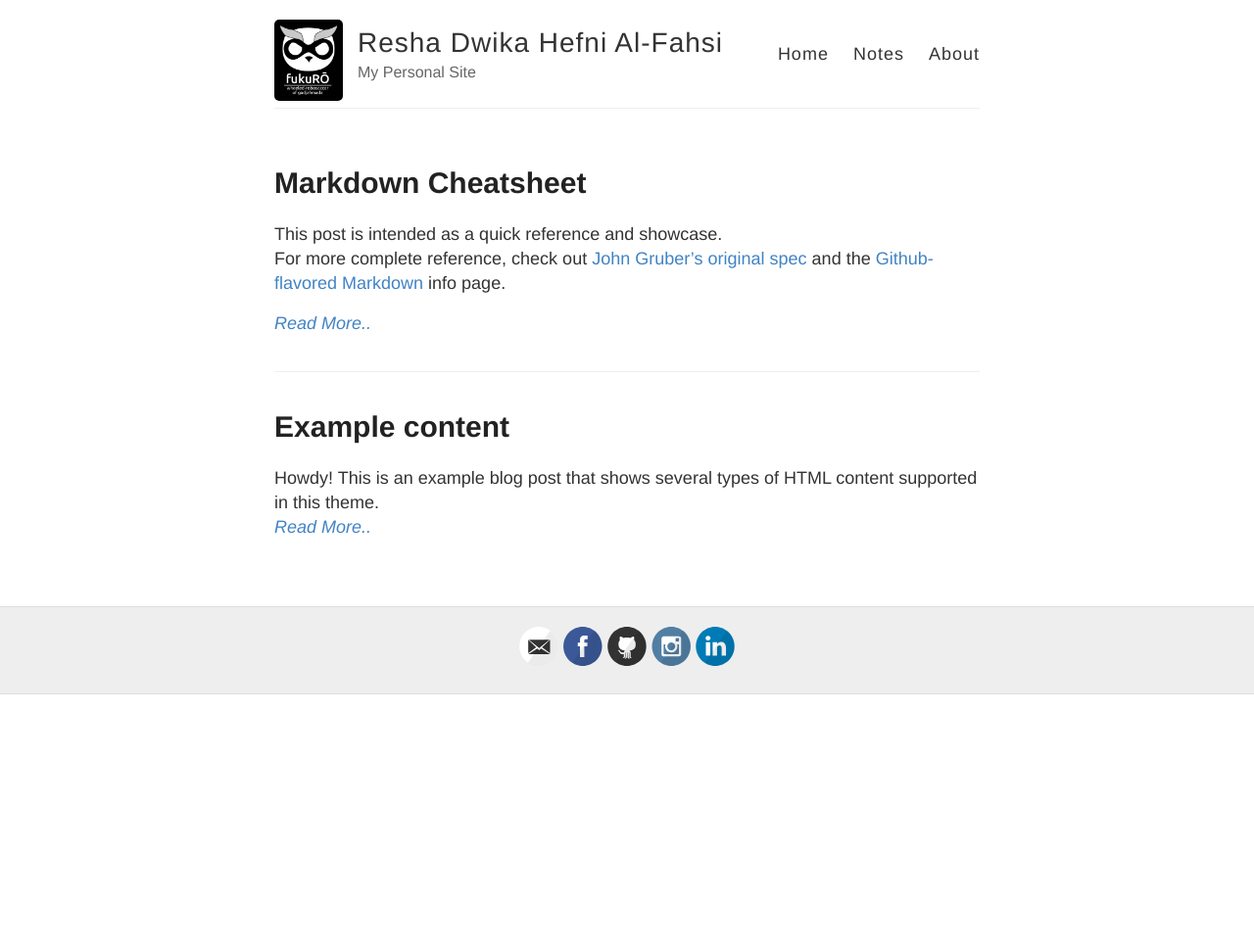
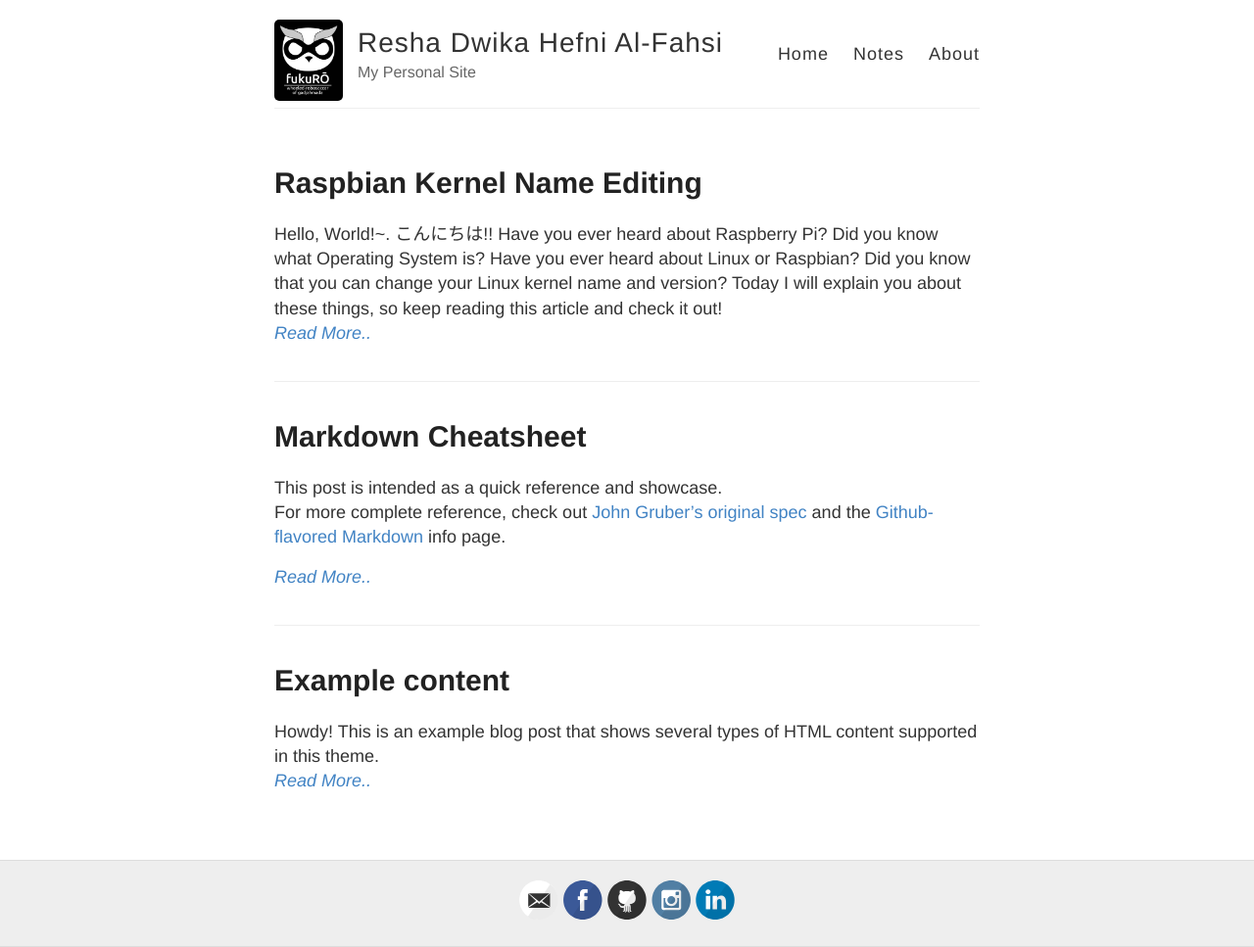
Before and after one commit to reshalfahsi/reshalfahsi.github.io, a Jekyll site: the page built from index.html, in a window 1280 px wide. Shown: the whole page at 98% size. Built offline with Jekyll 4.4.1, drawn with Linux system fonts in a browser that asks for light colours; before the commit the page ends 900 px from its top, so only the background shows below that.

Commit message:
update....

```diff
--- /dev/null
+++ b/_posts/2019-03-14-raspbian-kernel-name-editing.md
@@ -0,0 +1,132 @@
+---
+layout: post
+title: Raspbian Kernel Name Editing
+---
+
+<div class="message">
+  Hello, World!~. こんにちは!! Have you ever heard about Raspberry Pi? Did you know what Operating System is? Have you ever heard about Linux or Raspbian? Did you know that you can change your Linux kernel name and version? Today I will explain you about these things, so keep reading this article and check it out!
+</div>
+
+<!--break-->
+
+### Table of Contents
+   - [Introduction](#introduction)
+   - [Raspberry Pi](#raspi)
+   - [Operating System](#os)
+   - [Linux for Raspberry Pi?](#linux)
+   - [Kernel Name and Version](#kernel)
+   - [Toolchain Requirements](#toolchain)
+   - [Kernel Name and Version Editing](#kerneledit)
+   - [Build Kernel](#build)
+   - [Check SDCard](#sdcard)
+   - [Finish](#finish)
+
+<a name="introduction"/>
+
+## Introduction
+
+This article main focus is explaining about Raspberry Pi, Operating System, Linux for Raspberry Pi a.k.a. Raspbian, and change the Linux kernel name and version. Another topic such as How to Install Operating System on Raspberry Pi and etc. will not be covered by this article. If you wonder about these topics you can click the following [link](https://google.com). However, this is not a very technical and complete article but still I hope you can understand and enjoy it!
+
+<a name="raspi"/>
+
+## Raspberry Pi
+
+Back to my Senior Highschool day at SMA 3 Yogyakarta, I always wonder about something technology. Like what Steve Jobs say "Stay Foolish, Stay Hungry", I spent my time to search about cool stuff like Python, C++, Tensorflow, Arduino, Brilliant.org, 9GAG.com, 1CAK.com aaand many more. Before it was famous, I know Tensorflow at my last year of Senior Highschool and I didn't understand at all at that time. It was complicated. Beside Tensorflow, I also knew about Arduino. Even I have been created a project with my friend, Bagas, using Arduino to make a homemade Roomba. Then I join many groups and like many pages about Arduino and technology in Facebook. That's how I knew Raspberry Pi. At first, I think Arduino and Raspberry Pi are same. I kept this thinking until I enroll for college. I study at Electrical Engineering of Gadjah Mada University. I met many cool people there. One of them named Harit.
+
+<a name="os"/>
+
+## Operating System
+
+Cum sociis natoque penatibus et magnis dis `code element` montes, nascetur ridiculus mus.
+
+{% highlight js %}
+// Example can be run directly in your JavaScript console
+
+// Create a function that takes two arguments and returns the sum of those arguments
+var adder = new Function("a", "b", "return a + b");
+
+// Call the function
+adder(2, 6);
+// > 8
+{% endhighlight %}
+
+Aenean lacinia bibendum nulla sed consectetur. Etiam porta sem malesuada magna mollis euismod. Fusce dapibus, tellus ac cursus commodo, tortor mauris condimentum nibh, ut fermentum massa.
+
+### Lists
+
+Cum sociis natoque penatibus et magnis dis parturient montes, nascetur ridiculus mus. Aenean lacinia bibendum nulla sed consectetur. Etiam porta sem malesuada magna mollis euismod. Fusce dapibus, tellus ac cursus commodo, tortor mauris condimentum nibh, ut fermentum massa justo sit amet risus.
+
+* Praesent commodo cursus magna, vel scelerisque nisl consectetur et.
+* Donec id elit non mi porta gravida at eget metus.
+* Nulla vitae elit libero, a pharetra augue.
+
+Donec ullamcorper nulla non metus auctor fringilla. Nulla vitae elit libero, a pharetra augue.
+
+1. Vestibulum id ligula porta felis euismod semper.
+2. Cum sociis natoque penatibus et magnis dis parturient montes, nascetur ridiculus mus.
+3. Maecenas sed diam eget risus varius blandit sit amet non magna.
+
+Cras mattis consectetur purus sit amet fermentum. Sed posuere consectetur est at lobortis.
+
+<dl>
+  <dt>HyperText Markup Language (HTML)</dt>
+  <dd>The language used to describe and define the content of a Web page</dd>
+
+  <dt>Cascading Style Sheets (CSS)</dt>
+  <dd>Used to describe the appearance of Web content</dd>
+
+  <dt>JavaScript (JS)</dt>
+  <dd>The programming language used to build advanced Web sites and applications</dd>
+</dl>
+
+Integer posuere erat a ante venenatis dapibus posuere velit aliquet. Morbi leo risus, porta ac consectetur ac, vestibulum at eros. Nullam quis risus eget urna mollis ornare vel eu leo.
+
+### Images
+
+Quisque consequat sapien eget quam rhoncus, sit amet laoreet diam tempus. Aliquam aliquam metus erat, a pulvinar turpis suscipit at.
+
+![placeholder](http://placehold.it/800x400 "Large example image")
+![placeholder](http://placehold.it/400x200 "Medium example image")
+![placeholder](http://placehold.it/200x200 "Small example image")
+
+### Tables
+
+Aenean lacinia bibendum nulla sed consectetur. Lorem ipsum dolor sit amet, consectetur adipiscing elit.
+
+<table>
+  <thead>
+    <tr>
+      <th>Name</th>
+      <th>Upvotes</th>
+      <th>Downvotes</th>
+    </tr>
+  </thead>
+  <tfoot>
+    <tr>
+      <td>Totals</td>
+      <td>21</td>
+      <td>23</td>
+    </tr>
+  </tfoot>
+  <tbody>
+    <tr>
+      <td>Alice</td>
+      <td>10</td>
+      <td>11</td>
+    </tr>
+    <tr>
+      <td>Bob</td>
+      <td>4</td>
+      <td>3</td>
+    </tr>
+    <tr>
+      <td>Charlie</td>
+      <td>7</td>
+      <td>9</td>
+    </tr>
+  </tbody>
+</table>
+
+Nullam id dolor id nibh ultricies vehicula ut id elit. Sed posuere consectetur est at lobortis. Nullam quis risus eget urna mollis ornare vel eu leo.
+
+-----
```
Also changed, not shown: _posts/2017-11-12-cheatsheet.md (+2 -2 lines), images/demo_vid.png.
